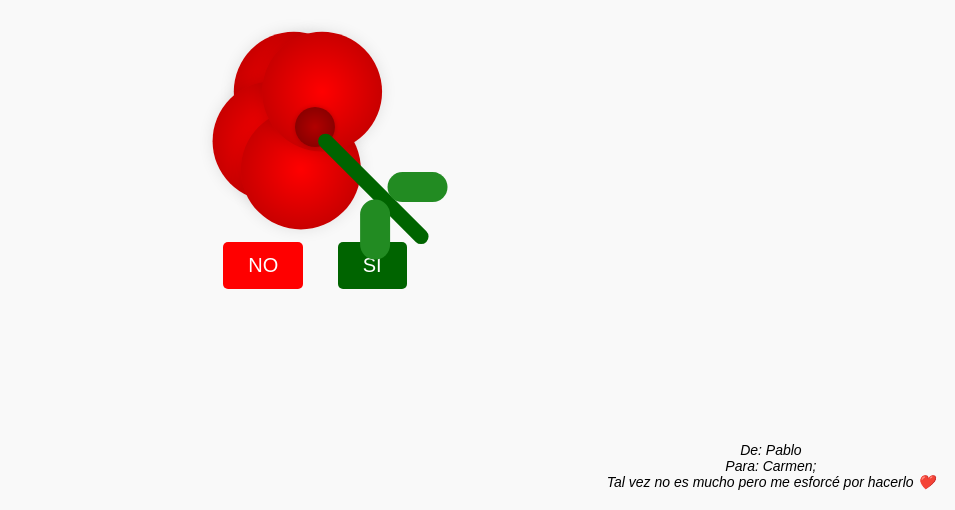
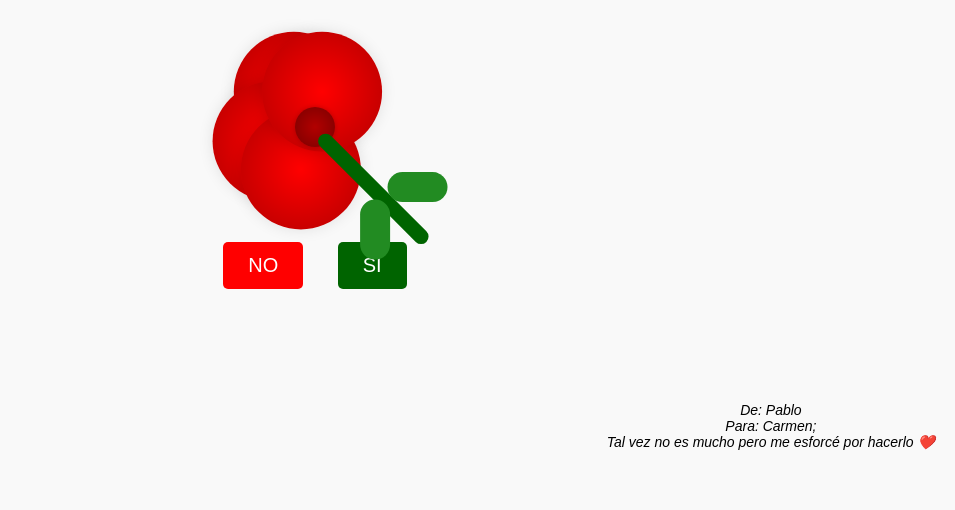
Before and after one commit to SrPomeloDev/Catita, a plain HTML site: page index.html in a window 1280 px wide. Shown: the part 290-800 px from the top of the page, without its empty margins (325-1280 px from the left). Drawn offline with Linux system fonts and the light colour scheme.

Commit message:
Update index.html

```diff
--- a/index.html
+++ b/index.html
@@ -253,7 +253,7 @@
         /* Texto en la esquina */
         .firma {
             position: absolute;
-            bottom: 20px;
+            bottom: 60px; /* Cambié 20px por 60px */
             right: 20px;
             font-size: 14px;
             color: #000;
```
